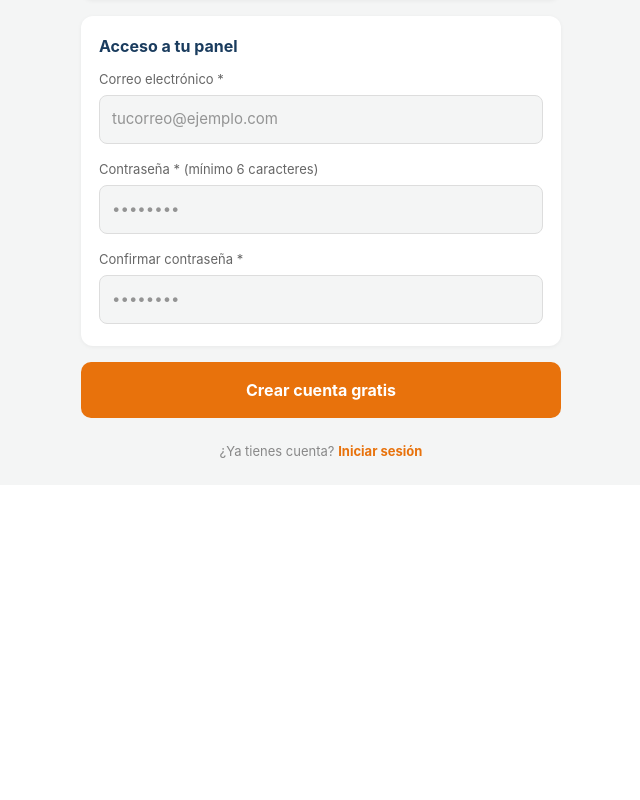
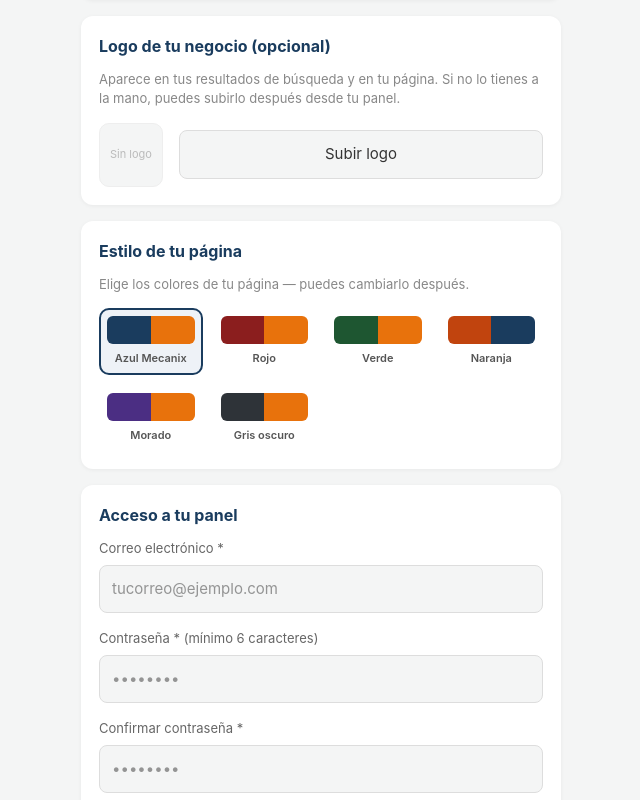
Before and after one commit to pelonetepelon484/mecanix-yonke-web, a Next.js app: page /panel/registro in a window 1280 px wide. Shown: the part 840-1640 px from the top of the page, without its empty margins (319-959 px from the left). Before the commit the page ends 1325 px from the top, so only its background shows below. Built offline with nearby package versions, Linux system fonts and the light colour scheme; no server answers; the database is empty.

Commit message:
subdominios se generan en automatico con boton

```diff
--- /dev/null
+++ b/src/app/lib/generarSubdominio.js
@@ -0,0 +1,39 @@
+import { collection, query, where, getDocs } from 'firebase/firestore';
+import { db } from './firebase';
+
+// Limpia texto a subdominio válido: minúsculas, sin acentos/diacríticos, solo [a-z0-9] — junta
+// palabras (sin espacios ni guiones internos). Ej. "Autopartes Pacífico" -> "autopartespacifico".
+export function limpiarParaSubdominio(texto) {
+  return (texto || '')
+    .toLowerCase()
+    .normalize('NFD')
+    .replace(/[̀-ͯ]/g, '')
+    .replace(/[^a-z0-9]/g, '');
+}
+
+async function subdominioExiste(candidato) {
+  const q = query(collection(db, 'yonkes'), where('subdominio', '==', candidato));
+  const snap = await getDocs(q);
+  return !snap.empty;
+}
+
+// Genera un subdominio único para un yonke (nuevo o migrado):
+// 1. nombre limpio ("autopartespacifico").
+// 2. si colisiona, + ciudad limpia con guión ("autopartespacifico-hermosillo").
+// 3. si aún colisiona, + número al final.
+// 4. si el nombre limpio queda vacío (solo símbolos), usa "yonke-" + parte del ID como base.
+export async function generarSubdominioUnico(nombre, ciudad, yonkeIdFallback) {
+  const idLimpio = limpiarParaSubdominio(yonkeIdFallback).slice(0, 10) || 'x';
+  const base = limpiarParaSubdominio(nombre) || `yonke-${idLimpio}`;
+
+  if (!(await subdominioExiste(base))) return base;
+
+  const ciudadLimpia = limpiarParaSubdominio(ciudad);
+  const conCiudad = ciudadLimpia ? `${base}-${ciudadLimpia}` : null;
+  if (conCiudad && !(await subdominioExiste(conCiudad))) return conCiudad;
+
+  const raizNumerada = conCiudad || base;
+  let intento = 2;
+  while (await subdominioExiste(`${raizNumerada}-${intento}`)) intento++;
+  return `${raizNumerada}-${intento}`;
+}
--- /dev/null
+++ b/src/app/lib/temasColor.js
@@ -0,0 +1,16 @@
+// Temas de color predefinidos para la página con subdominio del yonke (branding.colorPrimario /
+// branding.colorAcento, ver getTenant.js). Se presentan como muestras visuales de un clic — el
+// yonkero no es técnico, así que nunca se ofrece un selector de color libre ni códigos hex.
+// Acentos limitados a los dos tonos ya probados en producción (#E8720C naranja, #1A3C5E azul)
+// para que el contraste de texto blanco sobre botones/badges siga funcionando en todos los temas.
+export const TEMAS_COLOR = [
+  { id: 'azul', nombre: 'Azul Mecanix', colorPrimario: '#1A3C5E', colorAcento: '#E8720C' },
+  { id: 'rojo', nombre: 'Rojo', colorPrimario: '#8B1E1E', colorAcento: '#E8720C' },
+  { id: 'verde', nombre: 'Verde', colorPrimario: '#1E5631', colorAcento: '#E8720C' },
+  { id: 'naranja', nombre: 'Naranja', colorPrimario: '#C1440E', colorAcento: '#1A3C5E' },
+  { id: 'morado', nombre: 'Morado', colorPrimario: '#4B2E83', colorAcento: '#E8720C' },
+  { id: 'gris', nombre: 'Gris oscuro', colorPrimario: '#2E3338', colorAcento: '#E8720C' },
+];
+
+// Azul Mecanix = el tema de marca actual — default si el yonke no elige ninguno.
+export const TEMA_DEFAULT_ID = 'azul';
--- a/src/app/panel/registro/page.js
+++ b/src/app/panel/registro/page.js
@@ -6,6 +6,9 @@ import { createUserWithEmailAndPassword } from 'firebase/auth';
 import { doc, setDoc, addDoc, collection } from 'firebase/firestore';
 import { auth, db } from '../../lib/firebase';
 import { ESTADO_DEFAULT, cargarEstados } from '../../lib/estados';
+import { generarSubdominioUnico } from '../../lib/generarSubdominio';
+import { subirLogoYonke, validarArchivoLogo } from '../../lib/subirLogoYonke';
+import { TEMAS_COLOR, TEMA_DEFAULT_ID } from '../../lib/temasColor';
 
 const CIUDADES_BC = [
   { key: 'tijuana', label: 'Tijuana' },
@@ -33,6 +36,9 @@ export default function RegistroYonke() {
   const [registrando, setRegistrando] = useState(false);
   const [error, setError] = useState('');
   const [exitoso, setExitoso] = useState(false);
+  const [logoFile, setLogoFile] = useState(null);
+  const [logoPreview, setLogoPreview] = useState(null);
+  const [temaElegido, setTemaElegido] = useState(TEMA_DEFAULT_ID);
 
   // Baja California mantiene el selector de CIUDADES_BC de siempre; cualquier otro estado no
   // tiene todavía un catálogo de ciudades, así que se captura como texto libre.
@@ -41,6 +47,16 @@ export default function RegistroYonke() {
   useEffect(() => {
     cargarEstados().then(setEstados);
   }, []);
+
+  function manejarSeleccionLogo(e) {
+    const file = e.target.files?.[0];
+    e.target.value = ''; // permite volver a elegir el mismo archivo si se corrige algo
+    if (!file) return;
+    const errorValidacion = validarArchivoLogo(file);
+    if (errorValidacion) { alert(errorValidacion); return; }
+    setLogoFile(file);
+    setLogoPreview(URL.createObjectURL(file));
+  }
 
   async function handleRegistro() {
     setError('');
@@ -87,6 +103,36 @@ export default function RegistroYonke() {
         email: email.trim(),
         fechaRegistro: new Date(),
       });
+
+      // 4. Subdominio automático + logo (opcional) + tema de color — nunca deben tumbar el
+      // registro si algo falla aquí: la cuenta, el yonke y el acceso ya existen sin importar
+      // el resultado de este bloque (mismo estado que un yonke registrado manualmente hoy).
+      try {
+        const subdominio = await generarSubdominioUnico(nombre.trim(), ciudadFinal, yonkeRef.id);
+        const tema = TEMAS_COLOR.find((t) => t.id === temaElegido) || TEMAS_COLOR.find((t) => t.id === TEMA_DEFAULT_ID);
+
+        let logoUrl = null;
+        if (logoFile) {
+          try {
+            logoUrl = await subirLogoYonke(yonkeRef.id, logoFile);
+          } catch (logoError) {
+            console.error('No se pudo subir el logo durante el registro', logoError);
+          }
+        }
+
+        await setDoc(doc(db, 'yonkes', yonkeRef.id), {
+          subdominio,
+          subdominioActivo: true, // nace activo, por el mes de Premium gratis de bienvenida
+          branding: {
+            colorPrimario: tema.colorPrimario,
+            colorAcento: tema.colorAcento,
+            ...(logoUrl ? { logoUrl } : {}),
+          },
+          ...(logoUrl ? { logoUrl } : {}), // mismo logo también en el campo que usan las búsquedas
+        }, { merge: true });
+      } catch (brandingError) {
+        console.error('No se pudo generar el subdominio/branding automático', brandingError);
+      }
 
       // Notificación por WhatsApp — vía endpoint server-side (nunca expone la API key de
       // CallMeBot en el navegador; ver src/app/lib/notificarAdmin.js).
@@ -243,6 +289,60 @@ export default function RegistroYonke() {
         </div>
 
         <div style={sectionStyle}>
+          <h2 style={sectionTitleStyle}>Logo de tu negocio (opcional)</h2>
+          <p style={{ fontSize: '13px', color: '#888', marginBottom: '14px' }}>
+            Aparece en tus resultados de búsqueda y en tu página. Si no lo tienes a la mano,
+            puedes subirlo después desde tu panel.
+          </p>
+          <div style={{ display: 'flex', alignItems: 'center', gap: '16px' }}>
+            <div style={logoPreviewBoxStyle}>
+              {logoPreview ? (
+                <img src={logoPreview} alt="Logo elegido" style={{ width: '100%', height: '100%', objectFit: 'contain' }} />
+              ) : (
+                <span style={{ fontSize: '11px', color: '#bbb', textAlign: 'center' }}>Sin logo</span>
+              )}
+            </div>
+            <label style={{ ...selectStyle, flex: 1, textAlign: 'center', cursor: 'pointer', margin: 0 }}>
+              {logoFile ? 'Cambiar logo' : 'Subir logo'}
+              <input
+                type="file"
+                accept="image/png,image/jpeg,image/webp"
+                onChange={manejarSeleccionLogo}
+                style={{ display: 'none' }}
+              />
+            </label>
+          </div>
+        </div>
+
+        <div style={sectionStyle}>
+          <h2 style={sectionTitleStyle}>Estilo de tu página</h2>
+          <p style={{ fontSize: '13px', color: '#888', marginBottom: '14px' }}>
+            Elige los colores de tu página — puedes cambiarlo después.
+          </p>
+          <div style={{ display: 'grid', gridTemplateColumns: 'repeat(auto-fill, minmax(90px, 1fr))', gap: '10px' }}>
+            {TEMAS_COLOR.map((tema) => (
+              <button
+                key={tema.id}
+                type="button"
+                onClick={() => setTemaElegido(tema.id)}
+                style={{
+                  border: temaElegido === tema.id ? '2px solid #1A3C5E' : '2px solid transparent',
+                  borderRadius: '10px', padding: '6px', cursor: 'pointer',
+                  backgroundColor: temaElegido === tema.id ? '#EEF2F7' : '#fff',
+                  display: 'flex', flexDirection: 'column', alignItems: 'center', gap: '6px',
+                }}
+              >
+                <div style={{ display: 'flex', width: '100%', height: '28px', borderRadius: '6px', overflow: 'hidden' }}>
+                  <div style={{ flex: 1, backgroundColor: tema.colorPrimario }} />
+                  <div style={{ flex: 1, backgroundColor: tema.colorAcento }} />
+                </div>
+                <span style={{ fontSize: '11px', color: '#555', fontWeight: '600', textAlign: 'center' }}>{tema.nombre}</span>
+              </button>
+            ))}
+          </div>
+        </div>
+
+        <div style={sectionStyle}>
           <h2 style={sectionTitleStyle}>Acceso a tu panel</h2>
 
           <p style={labelStyle}>Correo electrónico *</p>
@@ -331,3 +431,8 @@ const errorStyle = {
   backgroundColor: '#FEF0EC', border: '1px solid #F5C6B8', borderRadius: '8px',
   padding: '12px', marginBottom: '12px',
 };
+const logoPreviewBoxStyle = {
+  width: '64px', height: '64px', borderRadius: '10px', border: '1px solid #eee',
+  backgroundColor: '#F4F5F5', display: 'flex', alignItems: 'center', justifyContent: 'center',
+  flexShrink: 0, overflow: 'hidden',
+};
```
Also changed, not shown: src/app/admin/yonke/[id]/page.js (+45 -0 lines).
